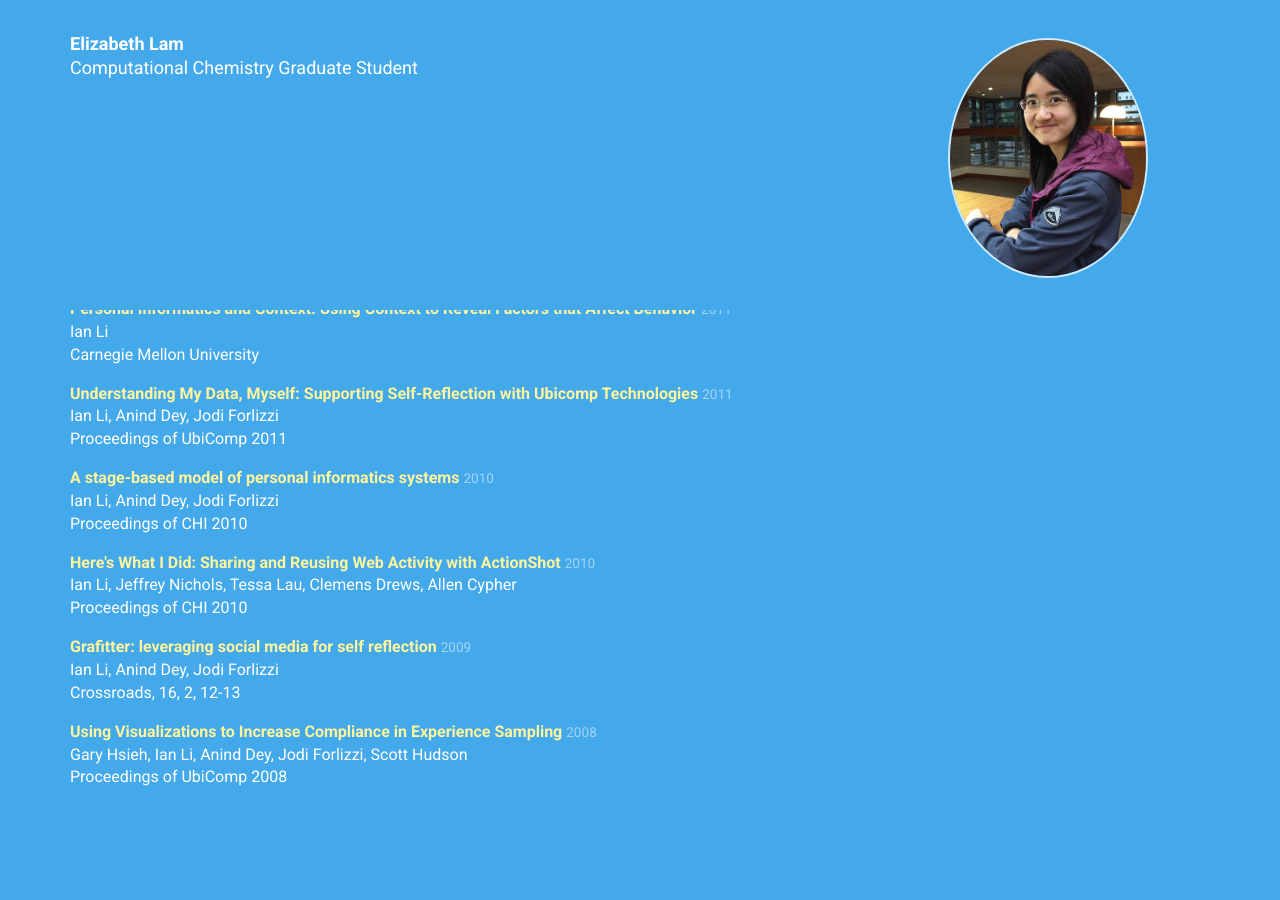
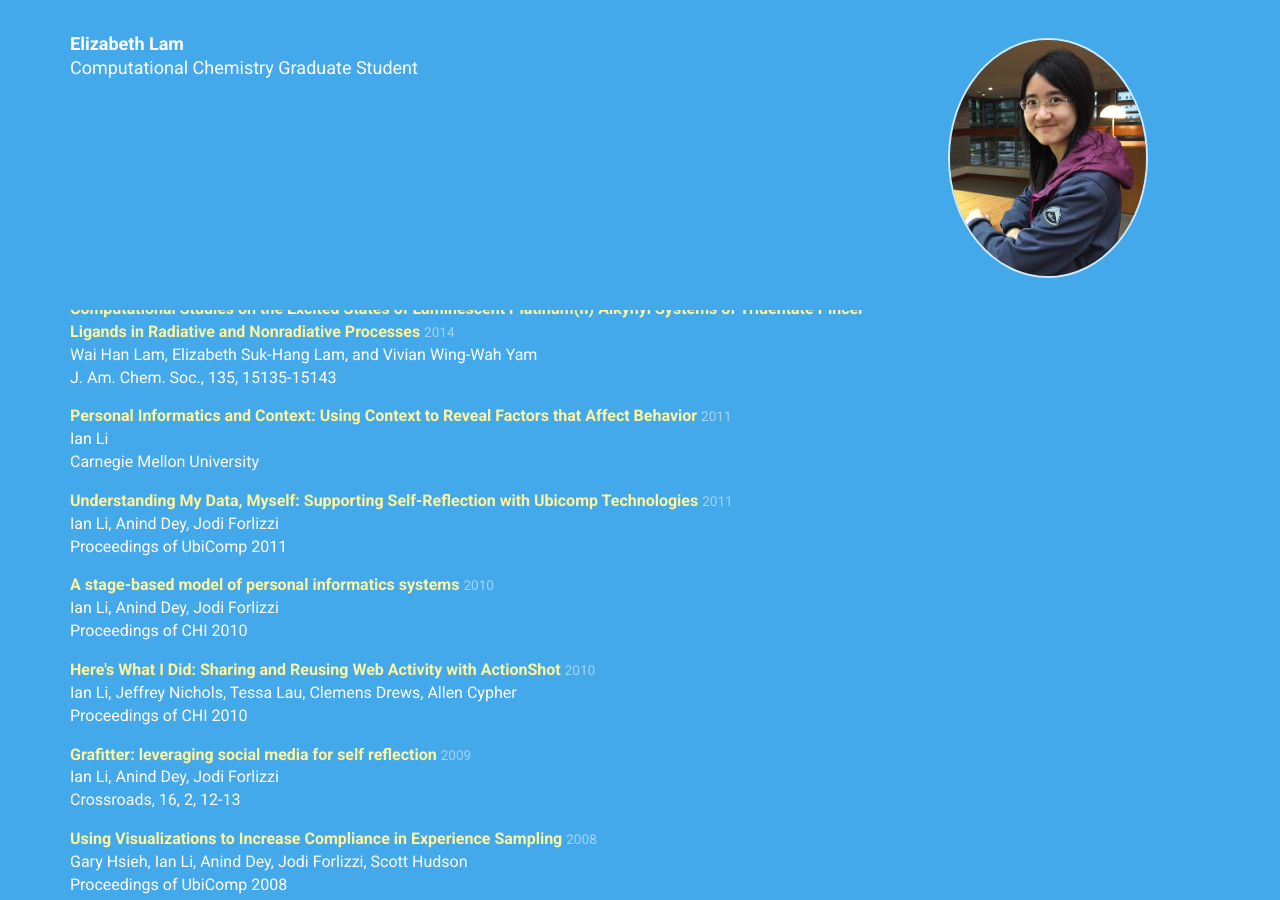
Before and after one commit to elilam/elilam.github.io, a Jekyll site: the page built from index.html, in a window 1280 px wide and 900 px high, scrolled down 692 px. Built offline with Jekyll 4.4.1, drawn with Linux system fonts in a browser that asks for light colours; nearby versions of some CDN libraries.

Commit message:
updated publications

```diff
--- a/_data/publications.yml
+++ b/_data/publications.yml
@@ -14,7 +14,16 @@
   journal: Israel J. Chem.
   volume: 54
   issue: 1
-  pages: 986\-992
+  pages: 986-992
+  year: 2014
+-
+  type: journal
+  title: Computational Studies on the Excited States of Luminescent Platinum(II) Alkynyl Systems of Tridentate Pincer Ligands in Radiative and Nonradiative Processes
+  authors: Wai Han Lam, Elizabeth Suk-Hang Lam, and Vivian Wing-Wah Yam
+  journal: J. Am. Chem. Soc.
+  volume: 135
+  issue: 1
+  pages: 15135-15143
   year: 2014
 -
   type: dissertation
```
